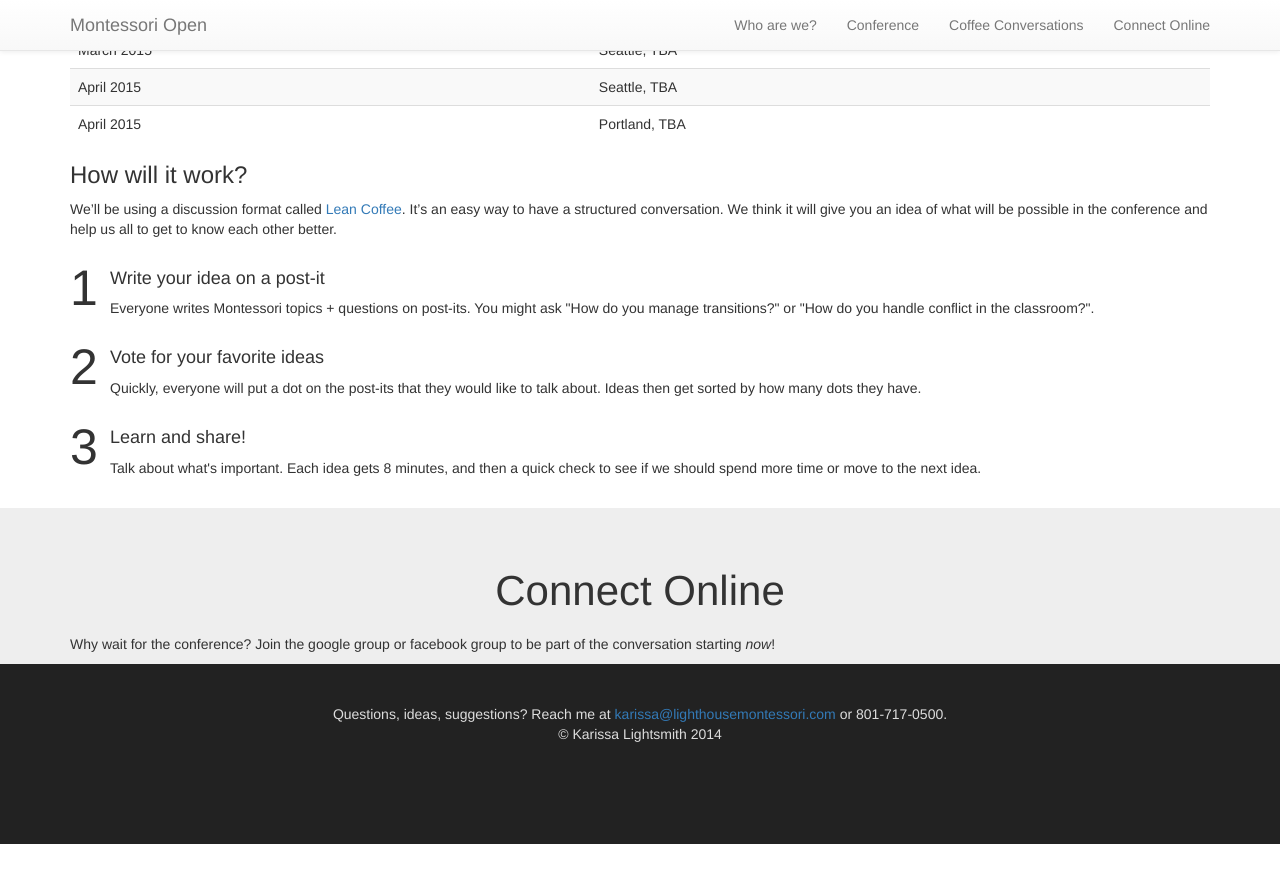
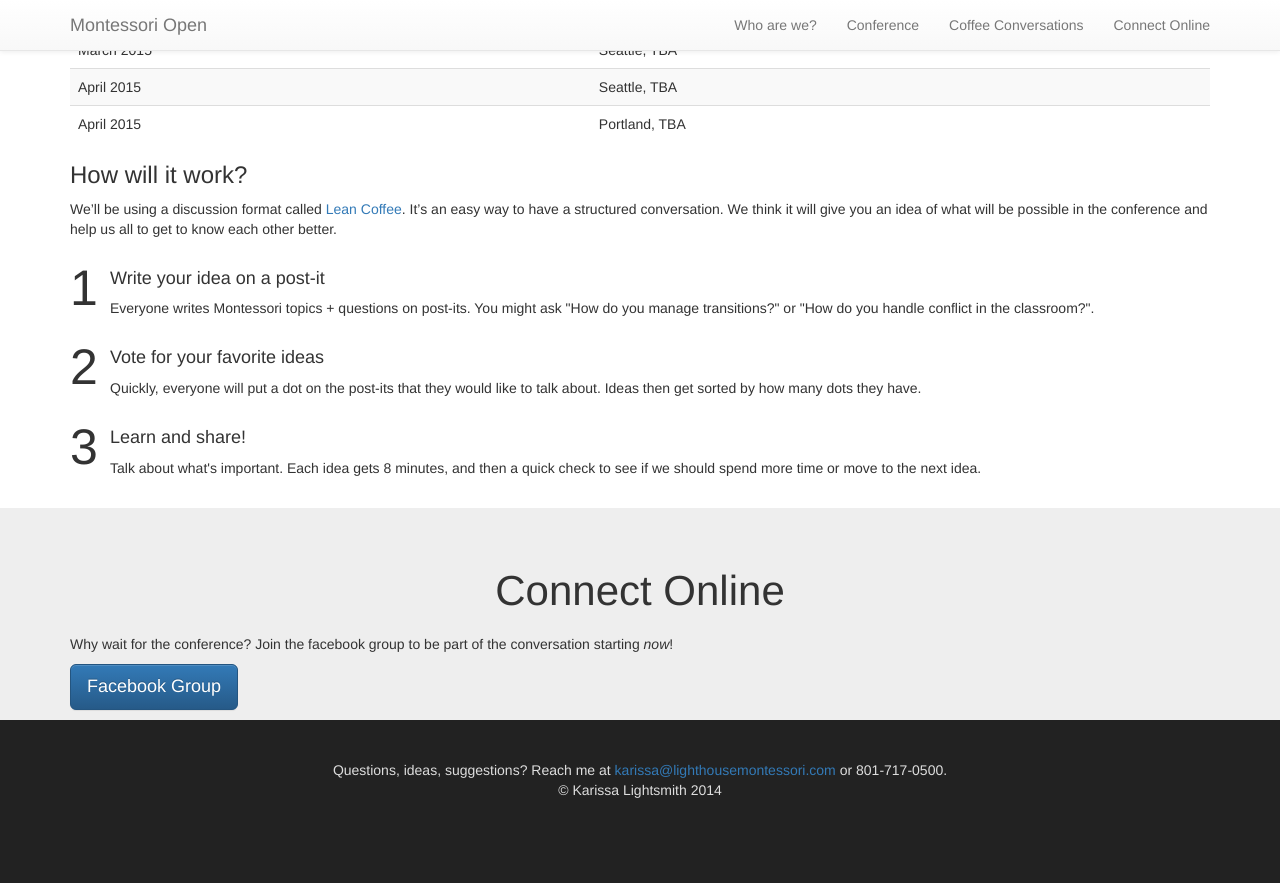
Before and after one commit to montessoriopen/montessoriopen.github.io, a Jekyll site: the page built from index.md, in a window 1280 px wide and 900 px high, scrolled down 2463 px. Shown: the top 883 px of the window. Built offline with Jekyll 4.4.1, drawn with Linux system fonts in a browser that asks for light colours; before the commit the page ends 3307 px from its top, so only the background shows below that.

Commit message:
Update online.md

```diff
--- a/_includes/online.md
+++ b/_includes/online.md
@@ -1,4 +1,6 @@
 Connect Online
 --------------
 
-Why wait for the conference? Join the google group or facebook group to be part of the conversation starting _now_!
+Why wait for the conference? Join the facebook group to be part of the conversation starting _now_!
+
+<a href="https://www.facebook.com/groups/778705198887502/" class="btn btn-primary btn-lg">Facebook Group</a>
```
